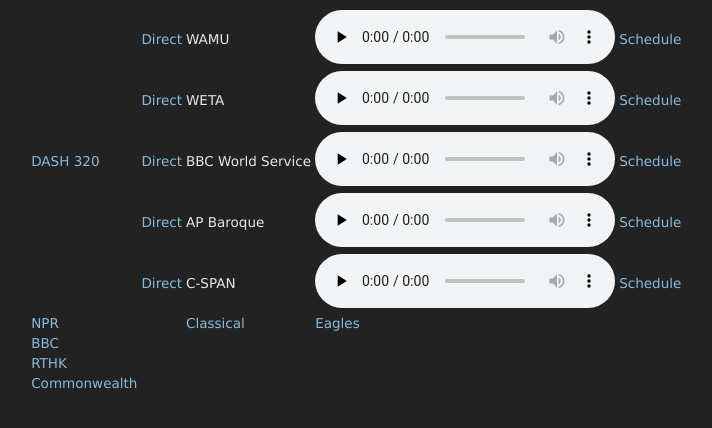
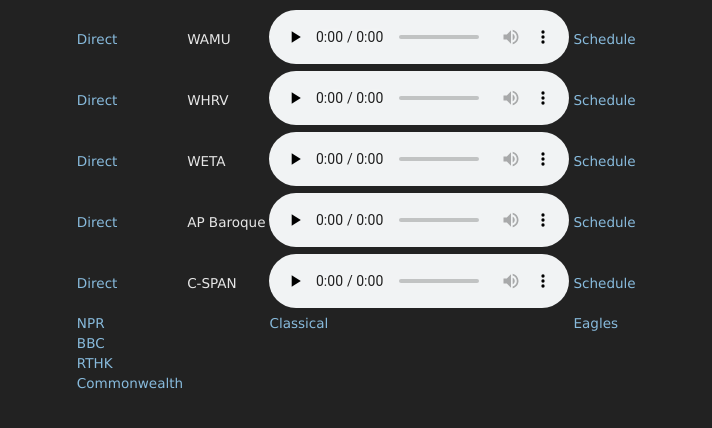
Before and after one commit to danburd/danburd.github.io, a Jekyll site: the page radio.html, which Jekyll copies as it is, in a window 1280 px wide. Shown: the top 428 px of the page, without its empty margins (279-991 px from the left). Built offline with Jekyll 4.4.1, drawn with Linux system fonts in a browser that asks for light colours.

Commit message:
Update radio.html

```diff
--- a/radio.html
+++ b/radio.html
@@ -20,20 +20,24 @@
 <table>
 
   <tr>
-    <td></td>
     <td><a href="https://hd1.wamu.org">Direct</a></td>
     <td>WAMU</td>
     <td><audio controls preload="none"><source src="https://hd1.wamu.org" type="audio/mpeg"></audio></td>
     <td><a href="https://wamu.org/schedule/daily">Schedule</a></td>
   </tr>
   <tr>
-   <td></td>
+    <td><a href="http://whrv.mediaplayer.whro.org/128">Direct</a></td>
+    <td>WHRV</td>
+    <td><audio controls preload="none"><source src="http://whrv.mediaplayer.whro.org/128" type="audio/mpeg"></audio></td>
+    <td><a href="https://schedule.whro.org/radio?station=whrv">Schedule</a></td>
+  </tr>
+  <tr>
    <td><a href="https://stream.weta.org:8010/fmlive">Direct</a></td>
    <td>WETA</td>
    <td><audio controls preload="none"><source src="https://stream.weta.org:8010/fmlive" type="audio/mpeg"></audio></td>
    <td><a href="https://weta.org/fm/playlists">Schedule</a></td>
-  </tr>
-  <tr><!--
+  </tr><!--
+  <tr>
     <td></td>
     <td><a href="http://12.bteradio.com:8300/WBOI.mp3">Direct</a></td>
     <td>WBOI</td>
@@ -49,13 +53,6 @@
   </tr>
   <tr>
     <td></td>
-    <td><a href="http://whrv.mediaplayer.whro.org/128">Direct</a></td>
-    <td>WHRV</td>
-    <td><audio controls preload="none"><source src="http://whrv.mediaplayer.whro.org/128" type="audio/mpeg"></audio></td>
-    <td><a href="https://schedule.whro.org/radio?station=whrv">Schedule</a></td>
-  </tr>
-  <tr>
-    <td></td>
     <td><a href="http://stream.kedm.org/listen">Direct</a></td>
     <td>KEDM</td>
     <td><audio controls preload="none"><source src="http://stream.kedm.org/listen" type="audio/mpeg"></audio></td>
@@ -67,16 +64,15 @@
     <td>WUKY</td>
     <td><audio controls preload="none"><source src="http://stream.qx.net:8000/xstream" type="audio/mpeg"></audio></td>
     <td><a href="http://wuky.org/schedule/wuky">Schedule</a></td>
-  </tr>-->
+  </tr>
   <tr>
    <td><a href="/dashjsaudio.html?stream=/mpd/bbc_world_service.mpd">DASH 320</a></td>
    <td><a href="http://bbcwssc.ic.llnwd.net/stream/bbcwssc_mp1_ws-eieuk">Direct</a></td>
    <td>BBC World Service</td>
    <td><audio controls preload="none"><source src="http://bbcwssc.ic.llnwd.net/stream/bbcwssc_mp1_ws-eieuk" type="audio/mpeg"></audio></td>
    <td><a href="https://www.bbc.co.uk/schedules/p02zbmb3">Schedule</a></td>
-  </tr>
+  </tr>-->
   <tr>
-   <td></td>
    <td><a href="http://94.23.201.38:8000/stream">Direct</a></td>
    <td>AP Baroque</td>
    <td><audio controls preload="none"><source src="http://94.23.201.38:8000/stream" type="audio/mpeg"></audio></td>
@@ -90,7 +86,6 @@
    <td><a href="http://philadelphia.cbslocal.com/sportsradio-94-wip-programming-schedule">Schedule</a></td>
   </tr>-->
   <tr>
-   <td></td>
    <td><a href="https://playerservices.streamtheworld.com/api/livestream-redirect/CSPANRADIO.mp3">Direct</a></td>
    <td>C-SPAN</td>
    <td><audio controls preload="none"><source src="https://playerservices.streamtheworld.com/api/livestream-redirect/CSPANRADIO.mp3" type="audio/mpeg"></audio></td>
```
